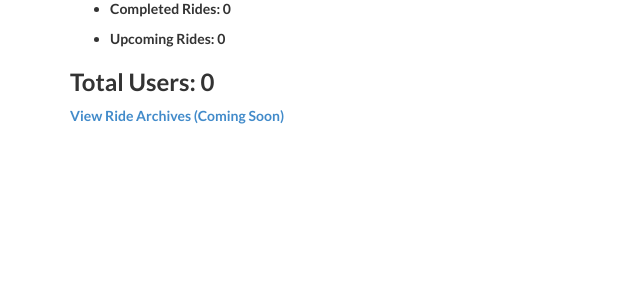
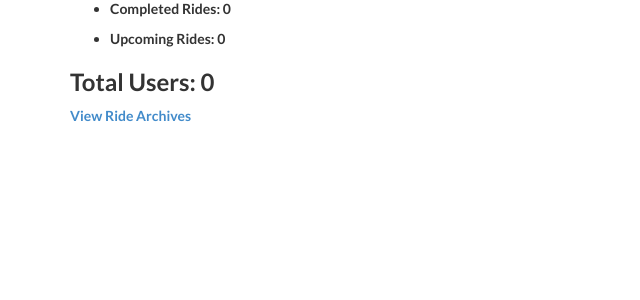
Before and after one commit to danielmichaelni/ridevide-django, a Django app: page /stats/ in a window 1280 px wide. Shown: the part 217-517 px from the top of the page, without its empty margins (0-640 px from the left). Run offline with Django 3.2, Linux system fonts and the light colour scheme; a user stored in the database is signed in; data that the repository does not hold is empty; parts of the project's set-up code (start-up, migrations or seed data) failed here and were passed over; some libraries are stand-ins or nearby versions.

Commit message:
add archived rides

```diff
--- a/ridevide_app/templates/ridevide_app/stats.html
+++ b/ridevide_app/templates/ridevide_app/stats.html
@@ -13,7 +13,7 @@
 		<li>Upcoming Rides: {{ upcoming_rides|length }}</li>
 	</ul>
 	<h3>Total Users: {{ users|length }}</h3>
-	<a href="#">View Ride Archives (Coming Soon)</a>
+	<a href="/stats/archives">View Ride Archives</a>
 </div>
 
 {% endblock %}
--- a/ridevide_app/views.py
+++ b/ridevide_app/views.py
@@ -213,7 +213,7 @@ def stats(request):
 
 def archives(request):
     if request.user.is_authenticated():
-        rides = Ride.objects.all()
+        rides = Ride.objects.order_by('date')
         return browse_rides(request, rides, "Archived Rides")
     else:
         return redirect("/")
```
